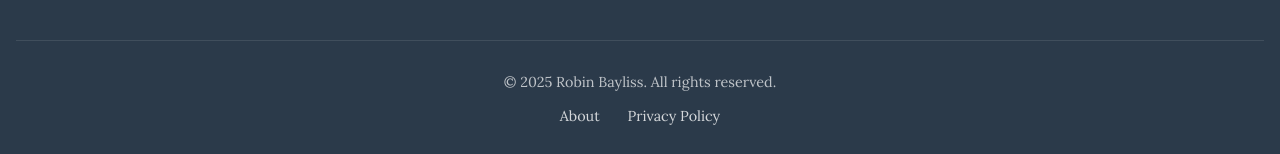
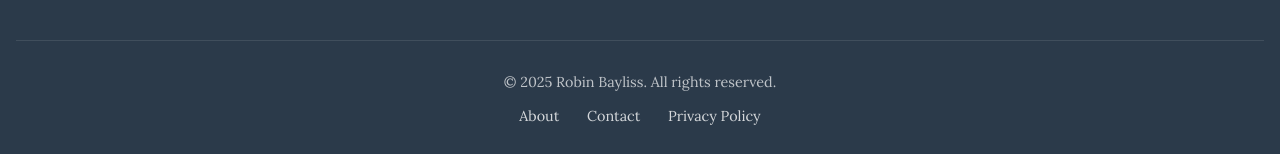
Before and after one commit to NeedsCoffee/snowfall, a Jekyll site: the page built from index.md, in a window 1280 px wide and 900 px high, scrolled down 2189 px. Shown: the part 743-897 px from the top of the window. Built offline with Jekyll 4.4.1, drawn with Linux system fonts in a browser that asks for light colours.

Commit message:
Update footer.html

```diff
--- a/_includes/footer.html
+++ b/_includes/footer.html
@@ -2,6 +2,7 @@
   <p class="footer-copyright">© {% assign year = "now" | date: "%Y" %} {{ year }} Robin Bayliss. All rights reserved.</p>
   <nav class="footer-nav">
     <a href="{{ '/about.html' | relative_url }}">About</a>
+    <a href="{{ '/contact.html' | relative_url }}">Contact</a>
     <a href="{{ '/privacy.html' | relative_url }}">Privacy Policy</a>
   </nav>
 </footer>
```
